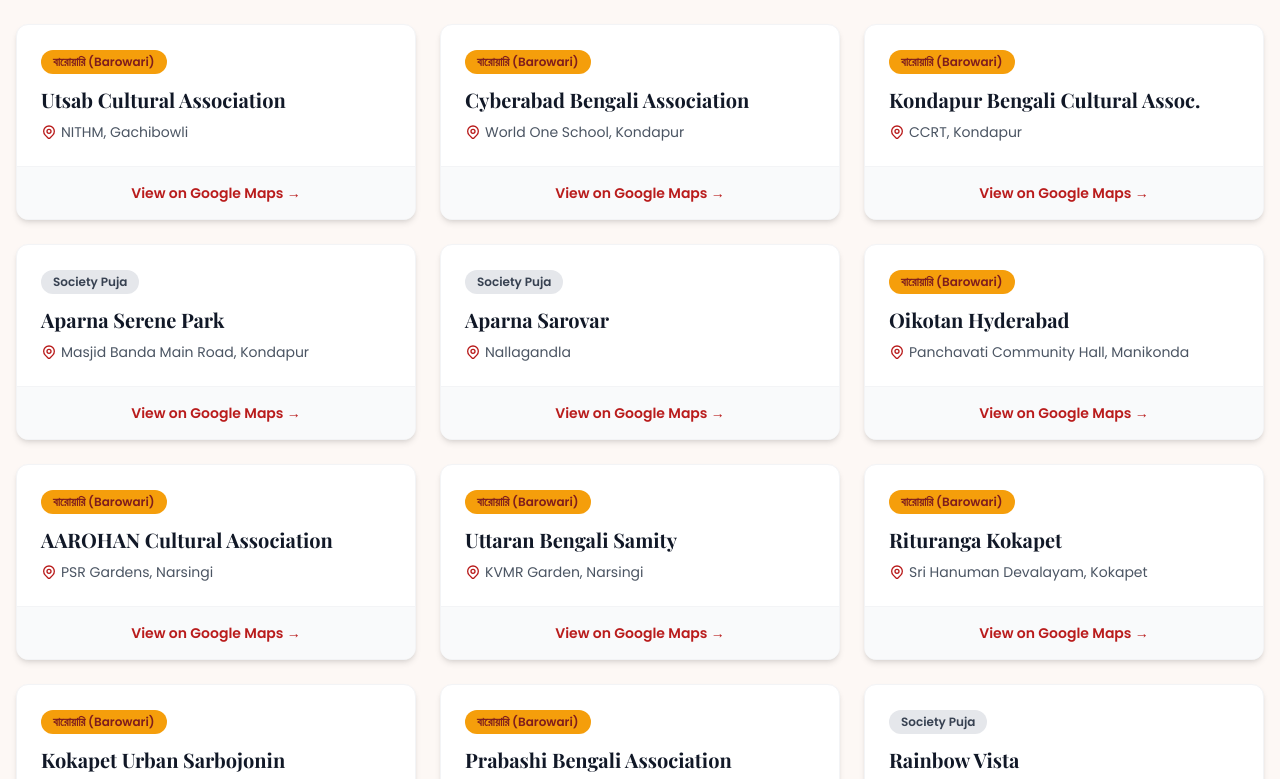
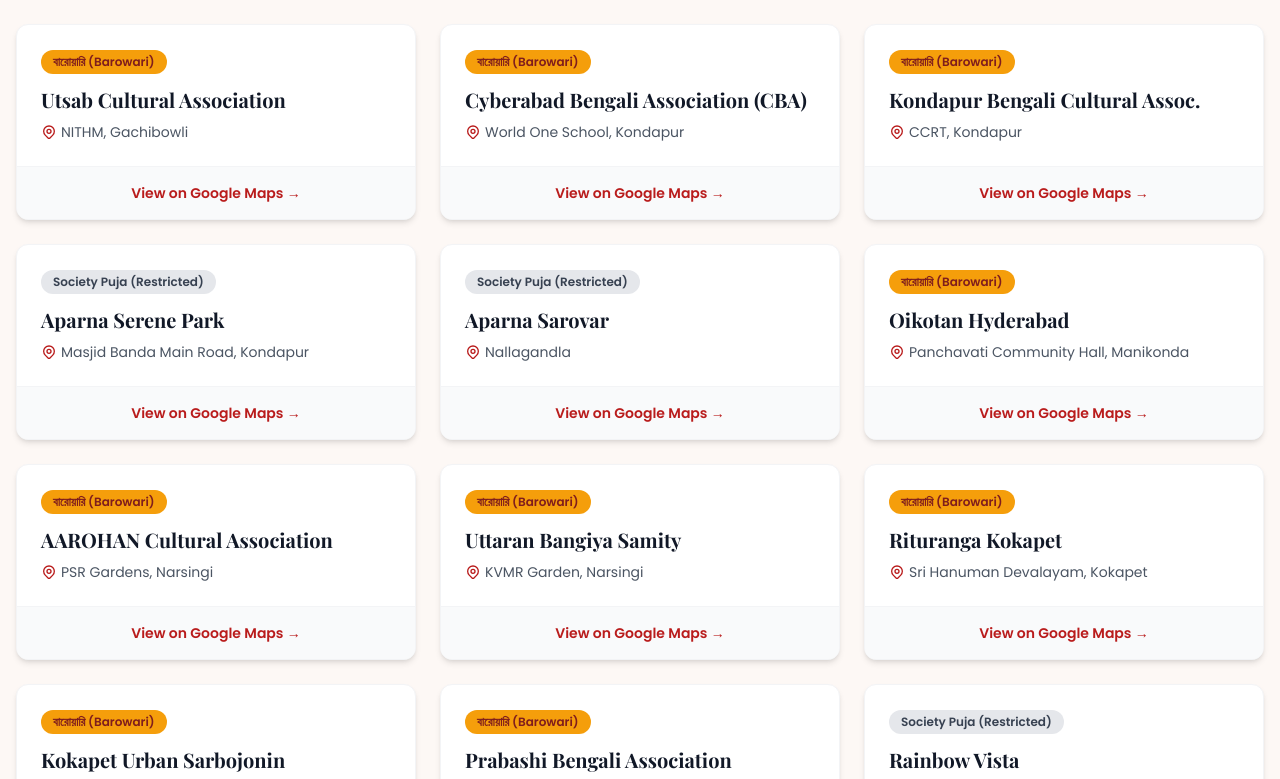
Before and after one commit to avikbhattacha/durga-puja-hyd, a plain HTML site: page index.html in a window 1280 px wide. Shown: the part 370-1149 px from the top of the page. Drawn offline with nearby package versions, Linux system fonts and the light colour scheme; a web font is replaced by a local one.

Commit message:
Update index.html

```diff
--- a/index.html
+++ b/index.html
@@ -30,7 +30,7 @@
         <div class="relative z-10 max-w-4xl mx-auto">
             <h1 class="text-4xl md:text-5xl font-serif font-bold mb-4">Hyderabad Durga Puja Parikrama</h1>
             <p class="text-lg md:text-xl font-sans text-pujaGold tracking-wide">সার্বজনীন দুর্গোৎসব ২০২৬</p>
-            <p class="mt-4 font-light text-sm md:text-base opacity-90">Your complete guide to the 55+ pandals across the city.</p>
+            <p class="mt-4 font-light text-sm md:text-base opacity-90">Your verified guide to 54 pandals across the city.</p>
         </div>
     </header>
 
@@ -69,65 +69,64 @@
     <script>
         const pujas = {
             west: [
-                { name: "Utsab Cultural Association", location: "NITHM, Gachibowli", cat: "বারোয়ারি (Barowari)", map: "Utsab+Cultural+Association+NITHM+Gachibowli+Hyderabad" },
-                { name: "Cyberabad Bengali Association", location: "World One School, Kondapur", cat: "বারোয়ারি (Barowari)", map: "Cyberabad+Bengali+Association+World+One+School+Kondapur" },
-                { name: "Kondapur Bengali Cultural Assoc.", location: "CCRT, Kondapur", cat: "বারোয়ারি (Barowari)", map: "Kondapur+Bengali+Cultural+Association+CCRT+Kondapur" },
-                { name: "Aparna Serene Park", location: "Masjid Banda Main Road, Kondapur", cat: "Society Puja", map: "Aparna+Serene+Park+Kondapur+Hyderabad" },
-                { name: "Aparna Sarovar", location: "Nallagandla", cat: "Society Puja", map: "Aparna+Sarovar+Nallagandla+Hyderabad" },
-                { name: "Oikotan Hyderabad", location: "Panchavati Community Hall, Manikonda", cat: "বারোয়ারি (Barowari)", map: "Oikotan+Hyderabad+Manikonda" },
-                { name: "AAROHAN Cultural Association", location: "PSR Gardens, Narsingi", cat: "বারোয়ারি (Barowari)", map: "AAROHAN+Cultural+Association+PSR+Gardens+Narsingi" },
-                { name: "Uttaran Bengali Samity", location: "KVMR Garden, Narsingi", cat: "বারোয়ারি (Barowari)", map: "Uttaran+Bengali+Samity+KVMR+Garden+Narsingi" },
-                { name: "Rituranga Kokapet", location: "Sri Hanuman Devalayam, Kokapet", cat: "বারোয়ারি (Barowari)", map: "Rituranga+Kokapet+Sri+Hanuman+Devalayam" },
-                { name: "Kokapet Urban Sarbojonin", location: "Kokapet", cat: "বারোয়ারি (Barowari)", map: "Kokapet+Urban+Sarbojonin" },
-                { name: "Prabashi Bengali Association", location: "Saptapadi Garden, Nizampet", cat: "বারোয়ারি (Barowari)", map: "Prabashi+Bengali+Association+Saptapadi+Garden+Nizampet" },
-                { name: "Rainbow Vista", location: "Moosapet", cat: "Society Puja", map: "Rainbow+Vista+Moosapet" },
-                { name: "PBEL City Durgotsav", location: "PBEL City", cat: "Society Puja", map: "PBEL+City+Hyderabad" },
-                { name: "Udjapan Sanskritik Samiti", location: "Taramati Baradari", cat: "বারোয়ারি (Barowari)", map: "Udjapan+Sanskritik+Samiti+Taramati+Baradari" },
-                { name: "Agomoni Unique Garden", location: "Bandlaguda Jagir", cat: "বারোয়ারি (Barowari)", map: "Agomoni+Unique+Garden+Bandlaguda+Jagir" },
-                { name: "Mantri Celestia", location: "Wipro Circle, Gachibowli", cat: "Society Puja", map: "Mantri+Celestia+Gachibowli" },
-                { name: "Bongo Parbon", location: "Aparna Kanopy Tulip, Gundlapochampally", cat: "Society Puja", map: "Aparna+Kanopy+Tulip+Gundlapochampally" },
-                { name: "Aparna Cyberscape", location: "Serilingampally", cat: "Society Puja", map: "Aparna+Cyberscape+Serilingampally" },
-                { name: "Sur-O-Dhwani", location: "Gachibowli Stadium", cat: "বারোয়ারি (Barowari)", map: "Sur-O-Dhwani+Gachibowli+Stadium" },
-                { name: "TBCA", location: "Ameerpet Stadium", cat: "বারোয়ারি (Barowari)", map: "TBCA+Ameerpet+Stadium" }
+                { name: "Utsab Cultural Association", location: "NITHM, Gachibowli", cat: "বারোয়ারি (Barowari)", map: "NITHM+Gachibowli+Hyderabad" },
+                { name: "Cyberabad Bengali Association (CBA)", location: "World One School, Kondapur", cat: "বারোয়ারি (Barowari)", map: "World+One+School+Kondapur+Hyderabad" },
+                { name: "Kondapur Bengali Cultural Assoc.", location: "CCRT, Kondapur", cat: "বারোয়ারি (Barowari)", map: "CCRT+Kondapur+Hyderabad" },
+                { name: "Aparna Serene Park", location: "Masjid Banda Main Road, Kondapur", cat: "Society Puja (Restricted)", map: "Aparna+Serene+Park+Kondapur+Hyderabad" },
+                { name: "Aparna Sarovar", location: "Nallagandla", cat: "Society Puja (Restricted)", map: "Aparna+Sarovar+Nallagandla+Hyderabad" },
+                { name: "Oikotan Hyderabad", location: "Panchavati Community Hall, Manikonda", cat: "বারোয়ারি (Barowari)", map: "Panchavati+Community+Hall+Manikonda+Hyderabad" },
+                { name: "AAROHAN Cultural Association", location: "PSR Gardens, Narsingi", cat: "বারোয়ারি (Barowari)", map: "PSR+Gardens+Narsingi+Hyderabad" },
+                { name: "Uttaran Bangiya Samity", location: "KVMR Garden, Narsingi", cat: "বারোয়ারি (Barowari)", map: "KVMR+Garden+Narsingi+Hyderabad" },
+                { name: "Rituranga Kokapet", location: "Sri Hanuman Devalayam, Kokapet", cat: "বারোয়ারি (Barowari)", map: "Sri+Hanuman+Devalayam+Kokapet+Hyderabad" },
+                { name: "Kokapet Urban Sarbojonin", location: "Kokapet", cat: "বারোয়ারি (Barowari)", map: "Kokapet+Hyderabad" },
+                { name: "Prabashi Bengali Association", location: "Saptapadi Garden, Nizampet", cat: "বারোয়ারি (Barowari)", map: "Saptapadi+Garden+Function+Hall+Nizampet+Hyderabad" },
+                { name: "Rainbow Vista", location: "Moosapet", cat: "Society Puja (Restricted)", map: "Rainbow+Vistas+Moosapet+Hyderabad" },
+                { name: "PBEL City Durgotsav", location: "PBEL City", cat: "Society Puja (Restricted)", map: "PBEL+City+Appa+Junction+Hyderabad" },
+                { name: "Udjapan Sanskritik Samiti", location: "Taramati Baradari", cat: "বারোয়ারি (Barowari)", map: "Taramati+Baradari+Hyderabad" },
+                { name: "Agomoni Unique Garden", location: "Bandlaguda Jagir", cat: "বারোয়ারি (Barowari)", map: "Unique+Garden+Function+Hall+Bandlaguda+Jagir+Hyderabad" },
+                { name: "Mantri Celestia", location: "Wipro Circle, Gachibowli", cat: "Society Puja (Restricted)", map: "Mantri+Celestia+Gachibowli+Hyderabad" },
+                { name: "Bongo Parbon", location: "Aparna Kanopy Tulip, Gundlapochampally", cat: "Society Puja (Restricted)", map: "Aparna+Kanopy+Tulip+Gundlapochampally+Hyderabad" },
+                { name: "Aparna Cyberscape", location: "Serilingampally", cat: "Society Puja (Restricted)", map: "Aparna+Cyberscape+Nallagandla+Hyderabad" },
+                { name: "Sur-O-Dhwani", location: "Gachibowli Stadium", cat: "বারোয়ারি (Barowari)", map: "Gachibowli+Stadium+Hyderabad" },
+                { name: "TBCA", location: "Ameerpet Stadium", cat: "বারোয়ারি (Barowari)", map: "GHMC+Playground+Ameerpet+Hyderabad" }
             ],
             central: [
-                { name: "Attapur Bengali Association", location: "Chinna Ananthagiri Shivalayam", cat: "বারোয়ারি (Barowari)", map: "Attapur+Bengali+Association" },
-                { name: "Bengalee Cultural Association", location: "Banjara Function Hall, Masab Tank", cat: "বারোয়ারি (Barowari)", map: "Bengalee+Cultural+Association+Masab+Tank" },
-                { name: "Bangiya Sanskritik Sangha", location: "Keyes High School, Secunderabad", cat: "বারোয়ারি (Barowari)", map: "Bangiya+Sanskritik+Sangha+Keyes+High+School" },
-                { name: "Bangiya Shiksha Niketan", location: "Telangana Garden, Bowenpally", cat: "বারোয়ারি (Barowari)", map: "Bangiya+Shiksha+Niketan+Bowenpally" },
-                { name: "Bangali Sanskritik Sangha", location: "Shubasree Garden, Alwal", cat: "বারোয়ারি (Barowari)", map: "Bangali+Sanskritik+Sangha+Alwal" },
-                { name: "Bani Sangha", location: "Lakshmi Kala Theatre Lane, Alwal", cat: "বারোয়ারি (Barowari)", map: "Bani+Sangha+Alwal" },
-                { name: "Hyderabad Kalibari", location: "Ammaguda, Sainikpuri", cat: "বারোয়ারি (Barowari)", map: "Hyderabad+Kalibari+Sainikpuri" },
-                { name: "Vedanga Sammilani", location: "Dairy Farm Road, Secunderabad", cat: "বারোয়ারি (Barowari)", map: "Vedanga+Sammilani+Secunderabad" },
-                { name: "Navarun Sangha", location: "Balanagar", cat: "বারোয়ারি (Barowari)", map: "Navarun+Sangha+Balanagar" },
-                { name: "KSBC", location: "AMR Gardens, Kompally", cat: "বারোয়ারি (Barowari)", map: "KSBC+AMR+Gardens+Kompally" },
-                { name: "Bangiya Radha Krishna Mandir", location: "Fox Sagar, Kompally", cat: "বারোয়ারি (Barowari)", map: "Bangiya+Radha+Krishna+Mandir+Fox+Sagar" },
-                { name: "Medchal Bengali Samiti", location: "Medchal", cat: "বারোয়ারি (Barowari)", map: "Medchal+Bengali+Samiti" },
-                { name: "Mallapur Bangiya Sangha", location: "VNR Gardens, Mallapur", cat: "বারোয়ারি (Barowari)", map: "Mallapur+Bangiya+Sangha" },
-                { name: "Bengali Ananda Utsav Sangha", location: "HCL Community Hall, Mallapur", cat: "বারোয়ারি (Barowari)", map: "Bengali+Ananda+Utsav+Sangha+Mallapur" },
-                { name: "Hyd Bengali Swarna Shilpi Mandir", location: "Shamshabad", cat: "বারোয়ারি (Barowari)", map: "Vivekananda+Kali+Mandir+Shamshabad" },
-                { name: "Adi Bari Pujo", location: "Sheshadri Nagar, Rampally", cat: "Bari Pujo", map: "Sheshadri+Nagar+Rampally" },
-                { name: "Air Force Station Begumpet", location: "Begumpet", cat: "Restricted", map: "Air+Force+Station+Begumpet" },
-                { name: "Ramakrishna Mission", location: "Domalguda", cat: "বারোয়ারি (Barowari)", map: "Ramakrishna+Mission+Domalguda" },
-                { name: "Hyderabad Bengalee Samity", location: "NTR Stadium, Domalguda", cat: "বারোয়ারি (Barowari)", map: "Hyderabad+Bengalee+Samity+NTR+Stadium" }
+                { name: "Attapur Bengali Association", location: "Chinna Ananthagiri Shivalayam", cat: "বারোয়ারি (Barowari)", map: "Chinna+Ananthagiri+Shivalayam+Attapur+Hyderabad" },
+                { name: "Bengalee Cultural Association", location: "Banjara Function Hall, Masab Tank", cat: "বারোয়ারি (Barowari)", map: "Banjara+Function+Hall+Masab+Tank+Hyderabad" },
+                { name: "Bangiya Sanskritik Sangha", location: "Keyes High School, Secunderabad", cat: "বারোয়ারি (Barowari)", map: "Keyes+High+School+Secunderabad" },
+                { name: "Bangiya Shiksha Niketan", location: "Telangana Garden, Bowenpally", cat: "বারোয়ারি (Barowari)", map: "Telangana+Garden+Function+Hall+Bowenpally+Hyderabad" },
+                { name: "Bangali Sanskritik Sangha", location: "Shubasree Garden, Alwal", cat: "বারোয়ারি (Barowari)", map: "Shubasree+Garden+Alwal+Hyderabad" },
+                { name: "Bani Sangha", location: "Lakshmi Kala Theatre Lane, Alwal", cat: "বারোয়ারি (Barowari)", map: "Lakshmi+Kala+Theatre+Alwal+Hyderabad" },
+                { name: "Hyderabad Kalibari", location: "Ammaguda, Sainikpuri", cat: "বারোয়ারি (Barowari)", map: "Hyderabad+Kalibari+Sainikpuri+Secunderabad" },
+                { name: "Vedanga Sammilani", location: "Dairy Farm Road, Secunderabad", cat: "বারোয়ারি (Barowari)", map: "Dairy+Farm+Road+Secunderabad" },
+                { name: "Navarun Sangha", location: "Balanagar", cat: "বারোয়ারি (Barowari)", map: "Balanagar+Hyderabad" },
+                { name: "KSBC", location: "AMR Gardens, Kompally", cat: "বারোয়ারি (Barowari)", map: "AMR+Gardens+Kompally+Hyderabad" },
+                { name: "Bangiya Radha Krishna Mandir", location: "Fox Sagar, Kompally", cat: "বারোয়ারি (Barowari)", map: "Fox+Sagar+Jeedimetla+Hyderabad" },
+                { name: "Medchal Bengali Samiti", location: "Medchal", cat: "বারোয়ারি (Barowari)", map: "Medchal+Hyderabad" },
+                { name: "Mallapur Bangiya Sangha", location: "VNR Gardens, Mallapur", cat: "বারোয়ারি (Barowari)", map: "VNR+Gardens+Mallapur+Hyderabad" },
+                { name: "Bengali Ananda Utsav Sangha", location: "HCL Community Hall, Mallapur", cat: "বারোয়ারি (Barowari)", map: "HCL+Community+Hall+Mallapur+Hyderabad" },
+                { name: "Hyd Bengali Swarna Shilpi Mandir", location: "Shamshabad", cat: "বারোয়ারি (Barowari)", map: "Vivekananda+Kali+Mandir+Shamshabad+Hyderabad" },
+                { name: "Adi Bari Pujo", location: "Sheshadri Nagar, Rampally", cat: "Bari Pujo (Private)", map: "Sheshadri+Nagar+Rampally+Hyderabad" },
+                { name: "Air Force Station Begumpet", location: "Begumpet", cat: "Institutional (Restricted)", map: "Air+Force+Station+Begumpet+Hyderabad" },
+                { name: "Hyderabad Bengalee Samity", location: "NTR Stadium, Domalguda", cat: "বারোয়ারি (Barowari)", map: "NTR+Stadium+Domalguda+Hyderabad" },
+                { name: "Ramakrishna Mission", location: "Domalguda", cat: "বারোয়ারি (Barowari)", map: "Ramakrishna+Math+Domalguda+Hyderabad" },
+                { name: "Bengali Swarnashilpi Association", location: "Surabhi Garden, Bolton Rd", cat: "বারোয়ারি (Barowari)", map: "Surabhi+Garden+Bolton+Road+Secunderabad" },
+                { name: "Chitra Sarbojanin Durgautsav", location: "Gym Khana Ground", cat: "বারোয়ারি (Barowari)", map: "Gymkhana+Grounds+Secunderabad" }
             ],
             oldCity: [
-                { name: "Hyderabad Bengali Welfare Assoc.", location: "Minar Garden", cat: "বারোয়ারি (Barowari)", map: "Hyderabad+Bengali+Welfare+Association+Minar+Garden" },
+                { name: "Hyderabad Bengali Welfare Assoc.", location: "Minar Garden", cat: "বারোয়ারি (Barowari)", map: "Minar+Garden+Salarjung+Museum+Hyderabad" },
                 { name: "Young Star Association", location: "Gayatri Bhavan", cat: "বারোয়ারি (Barowari)", map: "Gayatri+Bhavan+Hyderabad" },
                 { name: "Hyd Charkaman Bengali Samithi", location: "P. Satyanarayan Bhavan", cat: "বারোয়ারি (Barowari)", map: "P+Satyanarayan+Bhavan+Hyderabad" },
                 { name: "Swami Vivekanando Sangha", location: "Library Bhavan", cat: "বারোয়ারি (Barowari)", map: "Library+Bhavan+Hyderabad" },
-                { name: "Ramkrishna Bengali Seva Samiti", location: "Murlidhar Temple", cat: "বারোয়ারি (Barowari)", map: "Murlidhar+Temple+Hyderabad" },
+                { name: "Ramkrishna Bengali Seva Samiti", location: "Murlidhar Temple", cat: "বারোয়ারি (Barowari)", map: "Murlidhar+Bagh+Hyderabad" },
                 { name: "Chelapura Bengali Association", location: "Chelapura", cat: "বারোয়ারি (Barowari)", map: "Chelapura+Hyderabad" },
-                { name: "Bengali Durga Utsab Committee", location: "Quli Qutub Shah Stadium", cat: "বারোয়ারি (Barowari)", map: "Quli+Qutub+Shah+Stadium" },
+                { name: "Bengali Durga Utsab Committee", location: "Quli Qutub Shah Stadium", cat: "বারোয়ারি (Barowari)", map: "Quli+Qutub+Shah+Stadium+Hyderabad" },
                 { name: "Navajagran Association", location: "Begum Bazar", cat: "বারোয়ারি (Barowari)", map: "Begum+Bazar+Hyderabad" },
-                { name: "Bajrang Vyamshala Durga Puja", location: "Bandi ke Adda", cat: "বারোয়ারি (Barowari)", map: "Bandi+ke+Adda+Hyderabad" },
+                { name: "Bajrang Vyamshala Durga Puja", location: "Bandi ke Adda", cat: "বারোয়ারি (Barowari)", map: "Bandi+ka+Adda+Hyderabad" },
                 { name: "Hyd Charminar Bengali Samity", location: "Rajasthan Bhavan", cat: "বারোয়ারি (Barowari)", map: "Rajasthan+Bhavan+Hyderabad" },
-                { name: "Netaji Sangho", location: "Kalikaman", cat: "বারোয়ারি (Barowari)", map: "Kalikaman+Hyderabad" },
+                { name: "Netaji Sangho", location: "Kalikaman", cat: "বারোয়ারি (Barowari)", map: "Kali+Kaman+Hyderabad" },
                 { name: "Subh Bhavan", location: "Gulzar Houz", cat: "বারোয়ারি (Barowari)", map: "Gulzar+Houz+Hyderabad" },
-                { name: "Laldarwaja Bengali Samity", location: "Gowlipura", cat: "বারোয়ারি (Barowari)", map: "Gowlipura+Hyderabad" },
-                { name: "Bengali Swarnashilpi Association", location: "Bolton Rd, Secunderabad", cat: "বারোয়ারি (Barowari)", map: "Surabhi+Garden+Secunderabad" },
-                { name: "Chitra Sarbojanin Durgautsav", location: "Gym Khana Ground", cat: "বারোয়ারি (Barowari)", map: "Gymkhana+Ground+Hyderabad" },
-                { name: "Hyderabad Bengali Association", location: "NTR Stadium", cat: "বারোয়ারি (Barowari)", map: "NTR+Stadium+Hyderabad" }
+                { name: "Laldarwaja Bengali Samity", location: "Shiva Parvati Function Hall, Gowlipura", cat: "বারোয়ারি (Barowari)", map: "Shiva+Parvati+Function+Hall+Gowlipura+Hyderabad" }
             ]
         };
 
```
